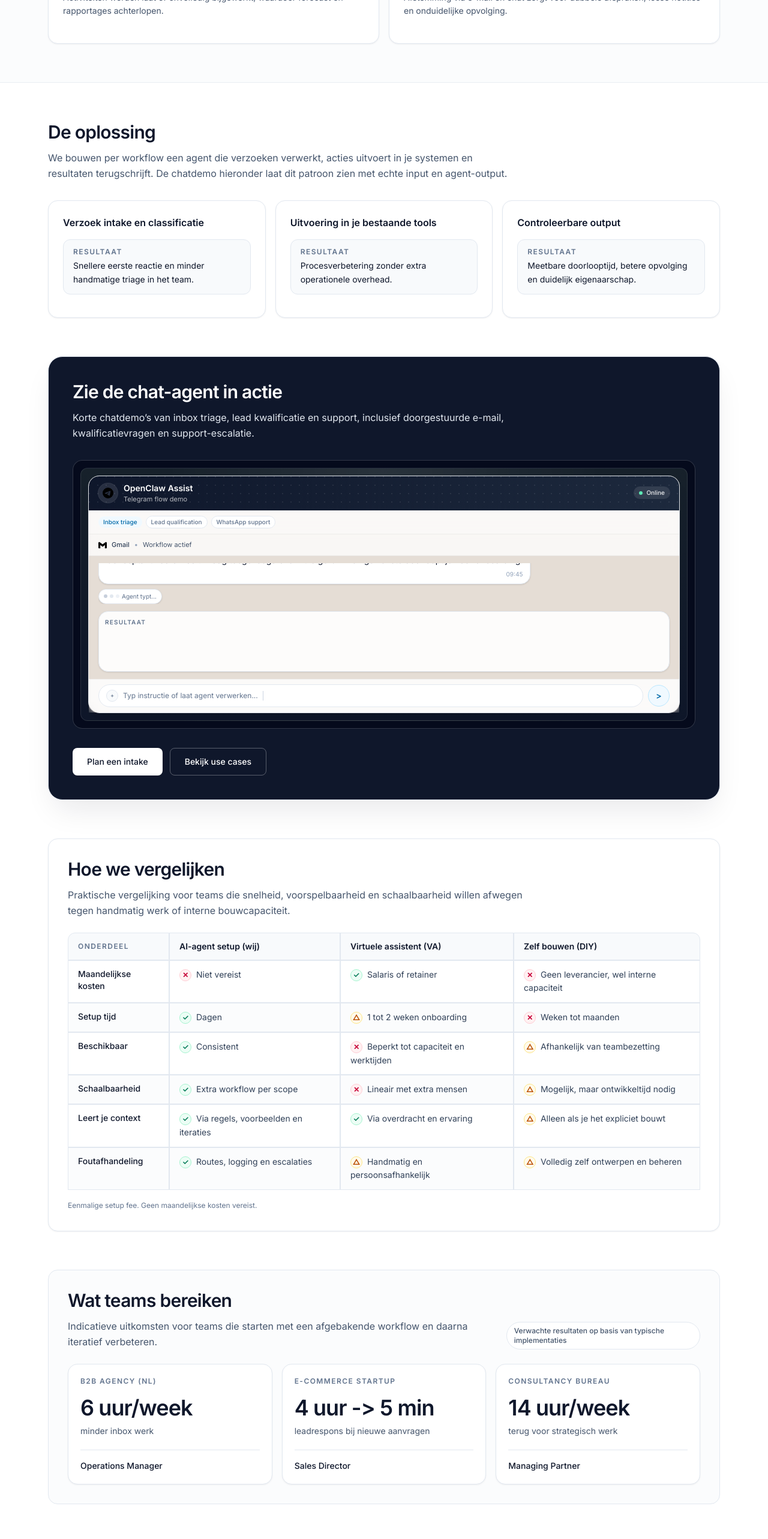
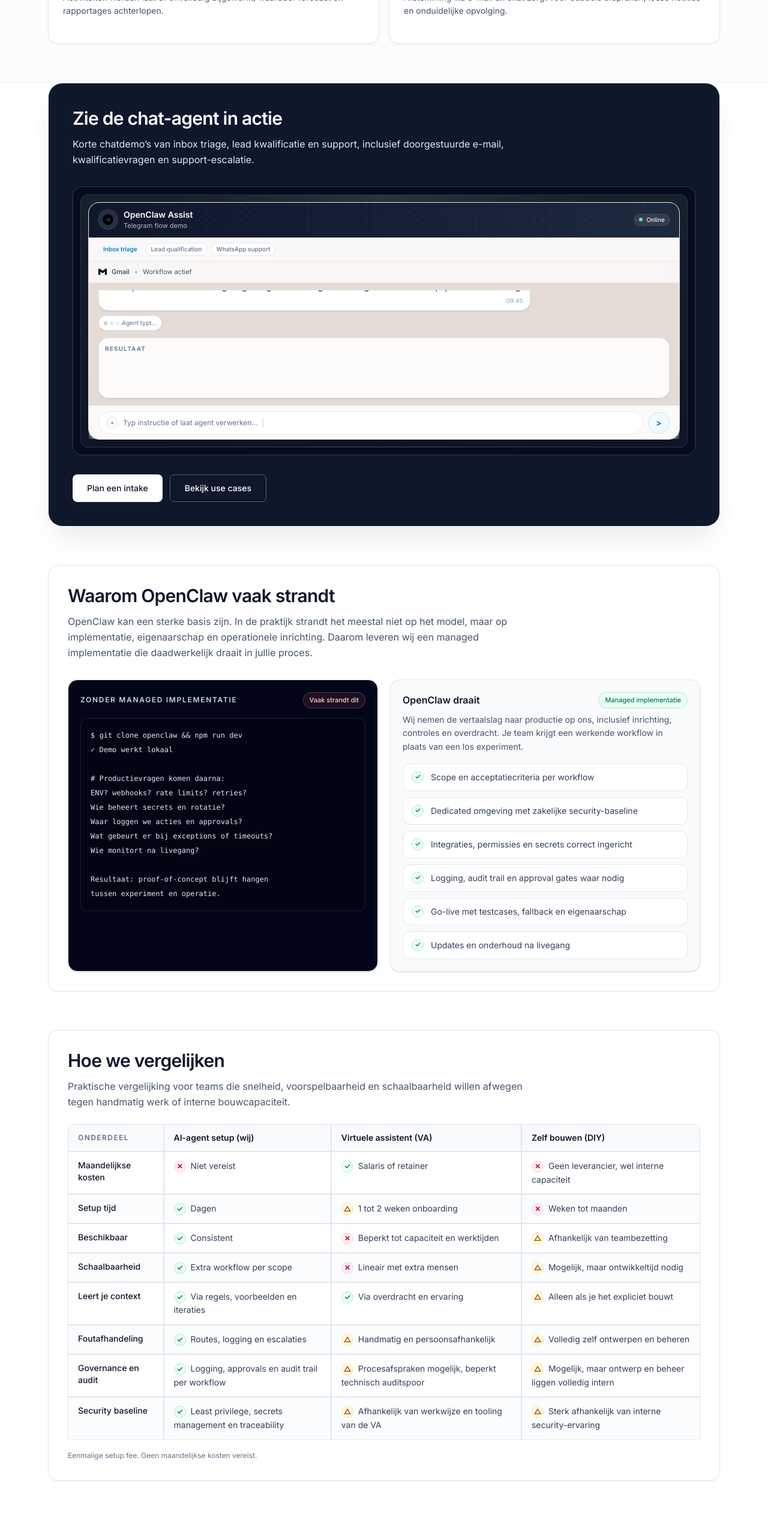
Before and after one commit to openclawbot69420-ux/youraiworker-site, a Next.js app: page / in a window 1280 px wide. Shown: the part 1280-3846 px from the top of the page at 60% size. Built offline with nearby package versions, Linux system fonts and the light colour scheme.

Commit message:
Refresh homepage narrative and managed comparison

```diff
--- a/src/app/page.tsx
+++ b/src/app/page.tsx
@@ -4,9 +4,6 @@ import {
   Database,
   LifeBuoy,
   Lock,
-  Mail,
-  MessageCircle,
-  MessagesSquare,
   ShieldCheck,
   Sparkles,
   Workflow,
@@ -52,27 +49,6 @@ const PROBLEM_CARDS = [
     description:
       "Afstemming via e-mail en chat zorgt voor dubbele afspraken, losse notities en onduidelijke opvolging.",
     snippet: "Beschikbaarheid ophalen -> voorstel sturen -> bevestiging -> agenda + CRM sync",
-  },
-] as const
-
-const SOLUTION_BLOCKS = [
-  {
-    title: "Verzoek intake en classificatie",
-    request: "Een e-mail, chatbericht of formulier komt binnen.",
-    action: "De agent herkent type verzoek, prioriteit en volgende stap op basis van jouw regels.",
-    result: "Snellere eerste reactie en minder handmatige triage in het team.",
-  },
-  {
-    title: "Uitvoering in je bestaande tools",
-    request: "Het team wil niet in nog een nieuw systeem werken.",
-    action: "De agent leest en schrijft in mail, agenda, chat en CRM via bestaande koppelingen.",
-    result: "Procesverbetering zonder extra operationele overhead.",
-  },
-  {
-    title: "Controleerbare output",
-    request: "Management wil inzicht in wat is verwerkt en wat nog wacht.",
-    action: "Acties, statussen en uitzonderingen worden zichtbaar in een dashboard en logs.",
-    result: "Meetbare doorlooptijd, betere opvolging en duidelijk eigenaarschap.",
   },
 ] as const
 
@@ -141,26 +117,80 @@ const COMPARISON_ROWS = [
     va: "△ Handmatig en persoonsafhankelijk",
     diy: "△ Volledig zelf ontwerpen en beheren",
   },
+  {
+    label: "Governance en audit",
+    ours: "✓ Logging, approvals en audit trail per workflow",
+    va: "△ Procesafspraken mogelijk, beperkt technisch auditspoor",
+    diy: "△ Mogelijk, maar ontwerp en beheer liggen volledig intern",
+  },
+  {
+    label: "Security baseline",
+    ours: "✓ Least privilege, secrets management en traceability",
+    va: "△ Afhankelijk van werkwijze en tooling van de VA",
+    diy: "△ Sterk afhankelijk van interne security-ervaring",
+  },
 ] as const
 
-const RESULT_PLACEHOLDERS = [
+const STRANDT_WITHOUT_LINES = [
+  "$ git clone openclaw && npm run dev",
+  "✓ Demo werkt lokaal",
+  "",
+  "# Productievragen komen daarna:",
+  "ENV? webhooks? rate limits? retries?",
+  "Wie beheert secrets en rotatie?",
+  "Waar loggen we acties en approvals?",
+  "Wat gebeurt er bij exceptions of timeouts?",
+  "Wie monitort na livegang?",
+  "",
+  "Resultaat: proof-of-concept blijft hangen",
+  "tussen experiment en operatie.",
+] as const
+
+const STRANDT_WITH_MANAGED = [
+  "Scope en acceptatiecriteria per workflow",
+  "Dedicated omgeving met zakelijke security-baseline",
+  "Integraties, permissies en secrets correct ingericht",
+  "Logging, audit trail en approval gates waar nodig",
+  "Go-live met testcases, fallback en eigenaarschap",
+  "Updates en onderhoud na livegang",
+] as const
+
+const DELIVERABLE_CARDS = [
   {
-    company: "B2B agency (NL)",
-    metric: "6 uur/week",
-    description: "minder inbox werk",
-    role: "Operations Manager",
+    Icon: Database,
+    title: "Dedicated omgeving",
+    description:
+      "Een gescheiden omgeving voor je workflow, met duidelijke eigenaarschap en configuratie die niet door elkaar loopt met experimenten.",
   },
   {
-    company: "E-commerce startup",
-    metric: "4 uur -> 5 min",
-    description: "leadrespons bij nieuwe aanvragen",
-    role: "Sales Director",
+    Icon: Workflow,
+    title: "Integraties op maat",
+    description:
+      "Koppelingen met de tools die je al gebruikt, inclusief scopes, mappings en foutafhandeling die passen bij je proces.",
   },
   {
-    company: "Consultancy bureau",
-    metric: "14 uur/week",
-    description: "terug voor strategisch werk",
-    role: "Managing Partner",
+    Icon: ClipboardCheck,
+    title: "Logging + audit",
+    description:
+      "Acties, statussen en uitzonderingen worden gelogd zodat je kunt controleren wat de agent heeft gedaan en waarom.",
+  },
+  {
+    Icon: ShieldCheck,
+    title: "Approval gates",
+    description:
+      "Menselijke goedkeuring op kritieke stappen zoals verzending, updates naar CRM of escalaties naar klanten en leveranciers.",
+  },
+  {
+    Icon: Sparkles,
+    title: "Updates + onderhoud",
+    description:
+      "Doorlopende aanpassingen op prompts, regels en integraties binnen afgesproken scope zodat de workflow blijft werken.",
+  },
+  {
+    Icon: LifeBuoy,
+    title: "Backup setup",
+    description:
+      "Fallbacks en herstelafspraken zodat je team door kan werken als een integratie wijzigt of tijdelijk niet beschikbaar is.",
   },
 ] as const
 
@@ -421,81 +451,6 @@ const HomePage: React.FC = () => {
         </div>
       </section>
 
-      {/* Solution */}
-      <section id="oplossing" className="mx-auto max-w-6xl px-4 py-16">
-        <div className="max-w-3xl">
-          <h2 className="text-2xl font-semibold tracking-tight text-slate-900 sm:text-3xl">
-            De oplossing
-          </h2>
-          <p className="mt-3 text-sm leading-relaxed text-slate-600 sm:text-base">
-            We bouwen per workflow een agent die verzoeken verwerkt, acties uitvoert in je systemen
-            en resultaten terugschrijft. De chatdemo hieronder laat dit patroon zien met echte
-            input en agent-output.
-          </p>
-        </div>
-
-        <div className="mt-8 grid gap-4 lg:grid-cols-3">
-          {SOLUTION_BLOCKS.map(({ title, request, action, result }) => (
-            <div
-              key={title}
-              tabIndex={0}
-              className="group rounded-2xl border border-slate-200 bg-white p-6 shadow-sm shadow-slate-900/5 outline-none transition-shadow focus-visible:ring-2 focus-visible:ring-slate-300"
-            >
-              <h3 className="text-base font-semibold text-slate-900">{title}</h3>
-              <div className="mt-4">
-                <div className="rounded-xl border border-slate-200 bg-slate-50 px-4 py-3">
-                  <p className="text-xs font-semibold uppercase tracking-[0.12em] text-slate-500">
-                    Resultaat
-                  </p>
-                  <p className="mt-1 text-sm leading-relaxed text-slate-900">{result}</p>
-                </div>
-
-                <div className="mt-3 md:hidden">
-                  <details className="rounded-xl border border-slate-200 bg-white">
-                    <summary className="cursor-pointer list-none px-4 py-2.5 text-xs font-medium text-slate-600">
-                      Details
-                    </summary>
-                    <div className="space-y-3 border-t border-slate-200 px-4 py-3">
-                      <div>
-                        <p className="text-xs font-semibold uppercase tracking-[0.12em] text-slate-500">
-                          Verzoek
-                        </p>
-                        <p className="mt-1 text-sm leading-relaxed text-slate-700">{request}</p>
-                      </div>
-                      <div>
-                        <p className="text-xs font-semibold uppercase tracking-[0.12em] text-slate-500">
-                          Actie
-                        </p>
-                        <p className="mt-1 text-sm leading-relaxed text-slate-700">{action}</p>
-                      </div>
-                    </div>
-                  </details>
-                </div>
-
-                <div className="mt-3 hidden md:block">
-                  <div className="max-h-0 overflow-hidden rounded-xl border border-transparent bg-transparent opacity-0 transition-all duration-200 group-hover:max-h-64 group-hover:border-slate-200 group-hover:bg-white group-hover:opacity-100 group-focus-within:max-h-64 group-focus-within:border-slate-200 group-focus-within:bg-white group-focus-within:opacity-100">
-                    <div className="space-y-3 px-4 py-3">
-                      <div>
-                        <p className="text-xs font-semibold uppercase tracking-[0.12em] text-slate-500">
-                          Verzoek
-                        </p>
-                        <p className="mt-1 text-sm leading-relaxed text-slate-700">{request}</p>
-                      </div>
-                      <div>
-                        <p className="text-xs font-semibold uppercase tracking-[0.12em] text-slate-500">
-                          Actie
-                        </p>
-                        <p className="mt-1 text-sm leading-relaxed text-slate-700">{action}</p>
-                      </div>
-                    </div>
-                  </div>
-                </div>
-              </div>
-            </div>
-          ))}
-        </div>
-      </section>
-
       {/* Demo */}
       <section id="demo" className="mx-auto max-w-6xl px-4 pb-16">
         <div className="rounded-3xl border border-slate-200 bg-slate-900 p-6 shadow-2xl shadow-slate-900/10 sm:p-10">
@@ -509,7 +464,7 @@ const HomePage: React.FC = () => {
             </p>
           </div>
 
-          <div className="mt-8 h-[24rem] overflow-hidden rounded-2xl sm:h-[26rem] lg:h-[28rem]">
+          <div className="mt-8 overflow-hidden rounded-2xl">
             <ChatDemo scenarios={HOMEPAGE_SCENARIOS} />
           </div>
 
@@ -526,6 +481,64 @@ const HomePage: React.FC = () => {
             >
               Bekijk use cases
             </a>
+          </div>
+        </div>
+      </section>
+
+      {/* Strandt */}
+      <section id="strandt" className="mx-auto max-w-6xl px-4 pb-16">
+        <div className="rounded-2xl border border-slate-200 bg-white p-6 shadow-sm shadow-slate-900/5 sm:p-8">
+          <div className="max-w-3xl">
+            <h2 className="text-2xl font-semibold tracking-tight text-slate-900 sm:text-3xl">
+              Waarom OpenClaw vaak strandt
+            </h2>
+            <p className="mt-3 text-sm leading-relaxed text-slate-600 sm:text-base">
+              OpenClaw kan een sterke basis zijn. In de praktijk strandt het meestal niet op het model,
+              maar op implementatie, eigenaarschap en operationele inrichting. Daarom leveren wij een
+              managed implementatie die daadwerkelijk draait in jullie proces.
+            </p>
+          </div>
+
+          <div className="mt-8 grid gap-5 lg:grid-cols-2">
+            <div className="rounded-2xl border border-slate-200 bg-slate-950 p-5 text-slate-100 shadow-sm">
+              <div className="flex items-center justify-between gap-3">
+                <p className="text-xs font-semibold uppercase tracking-[0.14em] text-slate-300">
+                  Zonder managed implementatie
+                </p>
+                <span className="rounded-full border border-rose-300/25 bg-rose-400/10 px-2.5 py-1 text-[11px] font-medium text-rose-200">
+                  Vaak strandt dit
+                </span>
+              </div>
+              <pre className="mt-4 overflow-x-auto rounded-xl border border-white/10 bg-black/20 p-4 text-xs leading-6 text-slate-200">
+                <code>{STRANDT_WITHOUT_LINES.join("\n")}</code>
+              </pre>
+            </div>
+
+            <div className="rounded-2xl border border-slate-200 bg-slate-50 p-5 shadow-sm">
+              <div className="flex items-center justify-between gap-3">
+                <h3 className="text-base font-semibold text-slate-900">OpenClaw draait</h3>
+                <span className="rounded-full border border-emerald-200 bg-emerald-50 px-2.5 py-1 text-[11px] font-medium text-emerald-700">
+                  Managed implementatie
+                </span>
+              </div>
+              <p className="mt-2 text-sm leading-relaxed text-slate-600">
+                Wij nemen de vertaalslag naar productie op ons, inclusief inrichting, controles en
+                overdracht. Je team krijgt een werkende workflow in plaats van een los experiment.
+              </p>
+              <div className="mt-4 space-y-2.5">
+                {STRANDT_WITH_MANAGED.map((item) => (
+                  <div
+                    key={item}
+                    className="flex items-center gap-3 rounded-xl border border-slate-200 bg-white px-3.5 py-3 text-sm text-slate-700"
+                  >
+                    <span className="inline-flex h-5 w-5 items-center justify-center rounded-full border border-emerald-200 bg-emerald-50 text-[11px] font-semibold text-emerald-700">
+                      ✓
+                    </span>
+                    <span>{item}</span>
+                  </div>
+                ))}
+              </div>
+            </div>
           </div>
         </div>
       </section>
@@ -609,95 +622,38 @@ const HomePage: React.FC = () => {
         </div>
       </section>
 
-      {/* Results */}
-      <section id="resultaten" className="mx-auto max-w-6xl px-4 pb-16">
-        <div className="rounded-2xl border border-slate-200 bg-slate-50/60 p-6 sm:p-8">
-          <div className="flex flex-col gap-4 sm:flex-row sm:items-end sm:justify-between">
-            <div className="max-w-3xl">
-              <h2 className="text-2xl font-semibold tracking-tight text-slate-900 sm:text-3xl">
-                Wat teams bereiken
-              </h2>
-              <p className="mt-3 text-sm leading-relaxed text-slate-600 sm:text-base">
-                Indicatieve uitkomsten voor teams die starten met een afgebakende workflow en daarna
-                iteratief verbeteren.
-              </p>
-            </div>
-            <p className="rounded-full border border-slate-200 bg-white px-3 py-1.5 text-xs font-medium text-slate-600">
-              Verwachte resultaten op basis van typische implementaties
+      {/* What We Deliver */}
+      <section id="wat-je-krijgt" className="mx-auto max-w-6xl px-4 py-16">
+        <div className="rounded-2xl border border-slate-200 bg-white p-6 shadow-sm shadow-slate-900/5 sm:p-8">
+          <div className="max-w-3xl">
+            <h2 className="text-2xl font-semibold tracking-tight sm:text-3xl">
+              Wat je krijgt (end-to-end implementatie)
+            </h2>
+            <p className="mt-3 text-sm leading-relaxed text-slate-600 sm:text-base">
+              Geen losse setup, maar een managed implementatie voor één afgebakende workflow. Je krijgt
+              een werkende basis die gecontroleerd live kan en uitbreidbaar blijft.
             </p>
           </div>
 
-          <div className="mt-6 grid gap-4 lg:grid-cols-3">
-            {RESULT_PLACEHOLDERS.map(({ company, metric, description, role }) => (
+          <div className="mt-8 grid gap-4 md:grid-cols-2 xl:grid-cols-3">
+            {DELIVERABLE_CARDS.map(({ Icon, title, description }) => (
               <div
-                key={company}
-                className="rounded-2xl border border-slate-200 bg-white p-5 shadow-sm shadow-slate-900/5"
+                key={title}
+                className="rounded-xl border border-slate-200 bg-slate-50/50 p-5 transition-all hover:border-slate-300 hover:bg-white hover:shadow-sm"
               >
-                <p className="text-xs font-semibold uppercase tracking-[0.12em] text-slate-500">
-                  {company}
-                </p>
-                <p className="mt-4 text-3xl font-semibold tracking-tight text-slate-900 sm:text-4xl">
-                  {metric}
-                </p>
+                <span className="inline-flex h-10 w-10 items-center justify-center rounded-xl border border-slate-200 bg-white text-slate-700 shadow-sm">
+                  <Icon className="h-5 w-5" aria-hidden="true" />
+                </span>
+                <p className="mt-3 font-semibold text-slate-900">{title}</p>
                 <p className="mt-2 text-sm leading-relaxed text-slate-600">{description}</p>
-                <div className="mt-5 border-t border-slate-200 pt-4">
-                  <p className="text-sm font-medium text-slate-900">{role}</p>
-                </div>
               </div>
             ))}
           </div>
         </div>
       </section>
 
-      {/* What We Deliver */}
-      <section id="wat-je-krijgt" className="mx-auto max-w-6xl px-4 py-16">
-        <div className="grid gap-10 lg:grid-cols-12">
-          <div className="lg:col-span-5">
-            <h2 className="text-2xl font-semibold tracking-tight sm:text-3xl">
-              Wat je krijgt (end-to-end implementatie)
-            </h2>
-            <p className="mt-4 text-sm text-slate-600">
-              <span className="font-semibold text-slate-900">Pakket vanaf €1.000 (incl. 1 agent):</span>{" "}
-              één workflow die echt draait: gebouwd, getest met echte cases, gedocumenteerd en gecontroleerd uitgerold.
-            </p>
-            <div className="mt-6 flex flex-col gap-3 sm:flex-row">
-              <a
-                href="/pricing"
-                className="inline-block rounded-lg border border-slate-300 px-5 py-2.5 text-sm font-medium hover:bg-slate-50 transition-colors"
-              >
-                Prijzen →
-              </a>
-              <a
-                href="/package/configure"
-                className="inline-block rounded-lg bg-slate-900 px-5 py-2.5 text-sm font-medium text-white hover:bg-slate-800 transition-colors"
-              >
-                Configureer pakket →
-              </a>
-            </div>
-          </div>
-          <div className="lg:col-span-7">
-            <div className="grid gap-4 md:grid-cols-2">
-              {[
-                ["1 AI‑agent met duidelijke scope", "Eén proces / één teamflow, met acceptatiecriteria."],
-                ["Integraties waar het telt", "API's/webhooks waar mogelijk; altijd expliciet gescoped."],
-                ["Rollen, rechten & logging", "Zakelijke baseline: least privilege en traceability."],
-                ["Handover + training", "Korte docs + beheerinstructies + 30-min handover."],
-              ].map(([title, desc]) => (
-                <div
-                  key={title}
-                  className="rounded-xl border border-slate-200 p-5 hover:shadow-md hover:border-slate-300 transition-all"
-                >
-                  <p className="font-semibold">{title}</p>
-                  <p className="mt-2 text-sm text-slate-600">{desc}</p>
-                </div>
-              ))}
-            </div>
-          </div>
-        </div>
-      </section>
-
       {/* Starter Agents */}
-      <section className="border-y border-slate-200/70 bg-slate-50/50">
+      <section id="starter-agents" className="border-y border-slate-200/70 bg-slate-50/50">
         <div className="mx-auto max-w-6xl px-4 py-16">
           <div className="flex flex-col gap-4 sm:flex-row sm:items-end sm:justify-between">
             <div>
@@ -756,76 +712,6 @@ const HomePage: React.FC = () => {
         </div>
       </section>
 
-      {/* Trust Indicators */}
-      <section className="mx-auto max-w-6xl px-4 py-16">
-        <div className="rounded-2xl border border-slate-200 bg-white p-6 sm:p-8">
-          <div className="max-w-3xl">
-            <h2 className="text-2xl font-semibold tracking-tight text-slate-900 sm:text-3xl">
-              Waarom bedrijven ons kiezen
-            </h2>
-            <p className="mt-3 text-sm text-slate-600">
-              Snel live, duidelijke scope en lokale support. Geen losse experimenten, maar een
-              production-ready agent met een voorspelbaar traject.
-            </p>
-          </div>
-
-          <div className="mt-8 grid gap-4 sm:grid-cols-2 lg:grid-cols-4">
-            {[
-              ["< 2 weken", "Gemiddelde doorlooptijd tot livegang"],
-              ["100%", "Nederlandse setup & support"],
-              ["Vanaf €1.000", "Start met 1 workflow en schaal daarna door"],
-              ["48 uur", "Warranty reactietijd"],
-            ].map(([value, label]) => (
-              <div key={value} className="rounded-xl border border-slate-200 bg-slate-50/60 p-5">
-                <p className="text-2xl font-semibold tracking-tight text-slate-900 sm:text-3xl">
-                  {value}
-                </p>
-                <p className="mt-2 text-sm text-slate-600">{label}</p>
-              </div>
-            ))}
-          </div>
-
-          <div className="mt-10 rounded-xl border border-slate-200 bg-white p-5 sm:p-6">
-            <div className="flex flex-col gap-1">
-              <h3 className="text-sm font-semibold tracking-wide text-slate-900">Onze aanpak</h3>
-              <p className="text-sm text-slate-600">
-                Praktisch ingericht voor teams die snelheid en controle tegelijk willen.
-              </p>
-            </div>
-
-            <div className="mt-6 grid gap-4 md:grid-cols-3">
-              {(
-                [
-                  {
-                    Icon: ShieldCheck,
-                    title: "Beveiliging eerst",
-                    desc: "Tailscale, least-privilege, audit logging standaard",
-                  },
-                  {
-                    Icon: Sparkles,
-                    title: "Nederlands team",
-                    desc: "Lokale support, geen offshore, korte lijnen",
-                  },
-                  {
-                    Icon: ClipboardCheck,
-                    title: "Vaste prijs, duidelijke scope",
-                    desc: "Geen verrassingen achteraf",
-                  },
-                ] as const
-              ).map(({ Icon, title, desc }) => (
-                <div key={title} className="rounded-xl border border-slate-200 bg-slate-50/50 p-4">
-                  <span className="inline-flex h-10 w-10 items-center justify-center rounded-xl border border-slate-200 bg-white text-slate-700 shadow-sm">
-                    <Icon className="h-5 w-5" aria-hidden="true" />
-                  </span>
-                  <p className="mt-3 font-semibold text-slate-900">{title}</p>
-                  <p className="mt-2 text-sm text-slate-600">{desc}</p>
-                </div>
-              ))}
-            </div>
-          </div>
-        </div>
-      </section>
-
       {/* Process */}
       <section id="proces" className="mx-auto max-w-6xl px-4 py-14 sm:py-16">
         <h2 className="text-2xl font-semibold tracking-tight sm:text-3xl">Hoe we opleveren</h2>
@@ -833,58 +719,6 @@ const HomePage: React.FC = () => {
           Je start met 1 afgebakende workflow. Binnen 3-7 werkdagen live, met controlepunten en meetbare outputs.
         </p>
         <HomeProcessRollout />
-      </section>
-
-      {/* Explore */}
-      <section id="verder" className="border-y border-slate-200/70 bg-slate-50/50">
-        <div className="mx-auto max-w-6xl px-4 py-16">
-          <div className="max-w-2xl">
-            <h2 className="text-2xl font-semibold tracking-tight sm:text-3xl">
-              Wat we precies voor je kunnen configureren
-            </h2>
-            <p className="mt-4 text-slate-600">
-              Van één concrete workflow tot complete multi-tool automatisering. Bekijk toepassingen,
-              integraties en handleidingen om te zien wat haalbaar is voor jouw bedrijf.
-            </p>
-          </div>
-
-          <div className="mt-10 grid gap-6 md:grid-cols-3">
-            {[
-              [
-                "Toepassingen",
-                "Concrete automatiseringen voor sales, support, operations en finance.",
-                "/use-cases",
-                "Bekijk toepassingen",
-              ],
-              [
-                "Integraties",
-                "Koppelingen met de tools die je al gebruikt: CRM, mail, chat, planning en meer.",
-                "/integrations",
-                "Bekijk integraties",
-              ],
-              [
-                "Handleidingen",
-                "Praktische handleidingen voor setup, governance, security en schaalbare uitrol.",
-                "/guides",
-                "Bekijk handleidingen",
-              ],
-            ].map(([title, description, href, cta]) => (
-              <div
-                key={title}
-                className="rounded-2xl border border-slate-200 bg-white p-6 transition-all hover:border-slate-300 hover:shadow-md"
-              >
-                <h3 className="text-lg font-semibold text-slate-900">{title}</h3>
-                <p className="mt-3 text-sm leading-relaxed text-slate-600">{description}</p>
-                <a
-                  href={href}
-                  className="mt-6 inline-block rounded-lg border border-slate-300 px-4 py-2 text-sm font-medium text-slate-900 transition-colors hover:bg-slate-50"
-                >
-                  {cta} →
-                </a>
-              </div>
-            ))}
-          </div>
-        </div>
       </section>
 
       {/* Security */}
```
